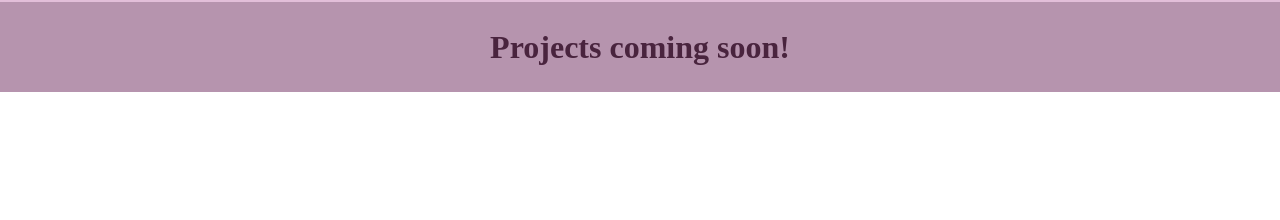
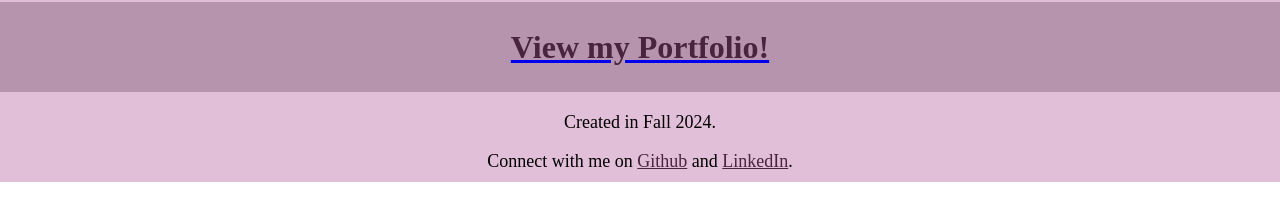
Before and after one commit to danistrausburger/danistrausburger.github.io, a plain HTML site: page projects.html in a window 1280 px wide. Shown: the part 62-282 px from the top of the page. Drawn offline with Linux system fonts and the light colour scheme.

Commit message:
linking portfolio

```diff
--- a/projects.html
+++ b/projects.html
@@ -25,8 +25,12 @@
 
     <main>
         <section id="about-me">
-            <h1>Projects coming soon!</h1>
+            <a href="danistrausburger.wixsite.com/portfolio"><h1>View my Portfolio!</h1></a>
         </section>
     </main>
+    <footer>
+        <p>Created in Fall 2024.</p>
+        <p style="margin-bottom: 0;">Connect with me on <a href="https://github.com/danistrausburger" target="_blank" class="footer-link">Github</a> and <a href="https://www.linkedin.com/in/danistrausburger" class="footer-link" target="_blank">LinkedIn</a>.</p>
+    </footer>
 </body>
 </html>
```
